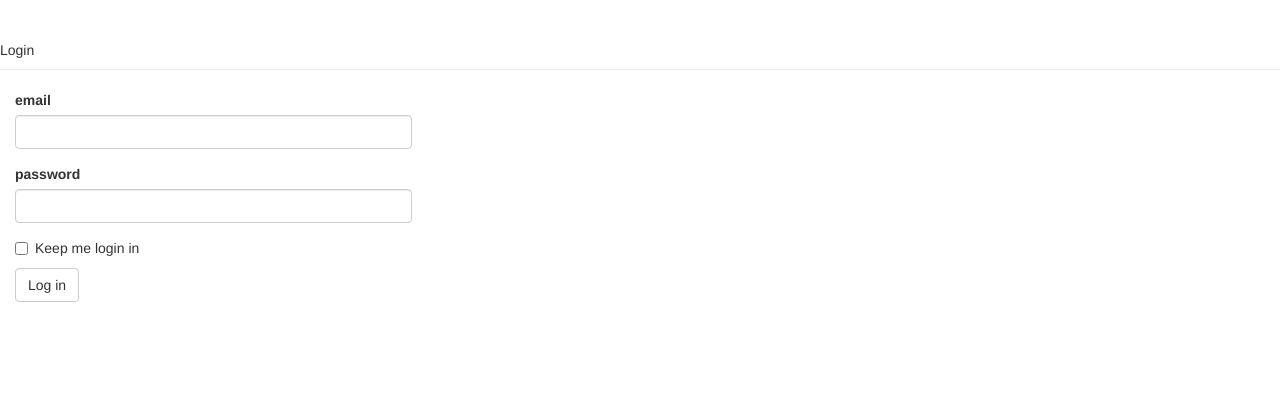
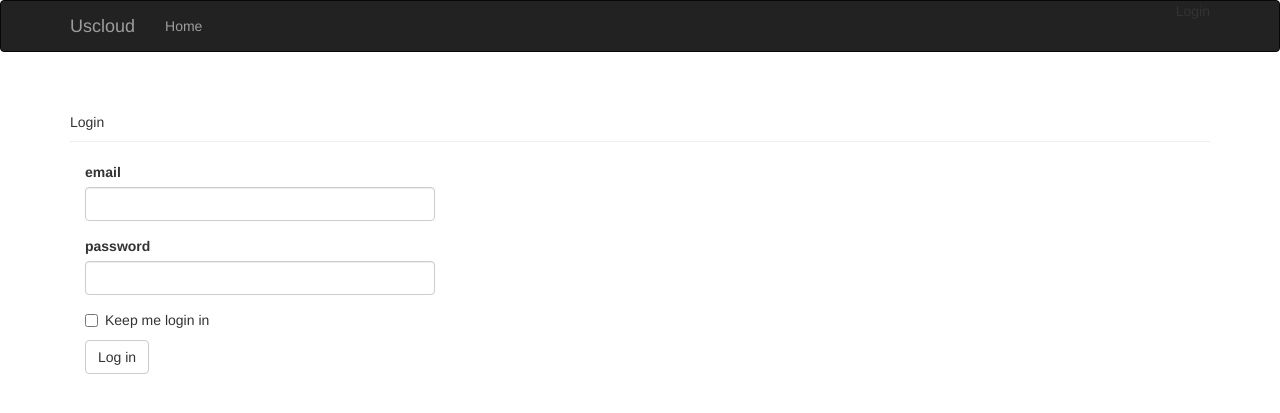
Before and after one commit to lzp819739483/uscloud, a Flask app: page /login in a window 1280 px wide. Shown: the top 413 px of the page. Run offline with Flask 2, Linux system fonts and the light colour scheme; some libraries are stand-ins or nearby versions.

Commit message:
add templates base

```diff
--- a/uscloud/frontend/views.py
+++ b/uscloud/frontend/views.py
@@ -1,13 +1,19 @@
 #!/usr/bin/env python
 # encoding: utf-8
 from flask import Blueprint, render_template, redirect, request, url_for, flash
-from flask.ext.login import login_required, login_user
+from flask.ext.login import login_required, login_user, logout_user
 
 from .forms import LoginForm
 from ..user.models import User
 
 
 frontend = Blueprint('frontend', __name__)
+
+
+@frontend.route('/', methods=['GET'])
+def index():
+    return redirect(url_for('host.index'))
+
 
 @frontend.route('/login', methods=['GET', 'POST'])
 def login():
@@ -17,5 +23,13 @@ def login():
         if user is not None and user.verify_password(form.password.data):
             login_user(user, remember=form.remeber_me.data)
             return redirect(request.args.get('next') or url_for('host.index'))
-        # flash('Invalid username or password')
+        flash('Invalid username or password')
     return render_template('frontend/login.html', form=form)
+
+
+@frontend.route('/logout')
+@login_required
+def logout():
+    logout_user()
+    flash('You have logout')
+    return  redirect(url_for('frontend.login'))
--- a/uscloud/templates/base.html
+++ b/uscloud/templates/base.html
@@ -1 +1,60 @@
 {% extends "bootstrap/base.html" %}
+
+{% block title %}Uscloud{% endblock %}
+
+{% block head %}
+    {{ super() }}
+{% endblock %}
+
+{% block navbar %}
+    <div class="navbar navbar-inverse" role="navigation">
+        <div class="container">
+            <div class="navbar-header">
+                <button type="button" class="navbar-toggle" data-toggle="collapse" data-target=".navbar-collapse">
+                    <span class="sr-only">Toggle navigation</span>
+                    <span class="icon-bar"></span>
+                    <span class="icon-bar"></span>
+                    <span class="icon-bar"></span>
+                </button>
+                <a class="navbar-brand" href="{{ url_for('frontend.index') }}">Uscloud</a>
+            </div>
+            <div class="collapse navbar-collapse">
+                <ul class="nav navbar-nav">
+                    <li><a href="{{ url_for('frontend.index') }}">Home</a></li>
+                    <li></li>
+                </ul>
+                <ul class="nav navbar-nav navbar-right">
+                    {% if current_user.is_authenticated %}
+                    <li class="dropdown">
+                        <a href="#" class="dropdown-toggle" data-toggle="dropdown">{{ current_user.name }}<b class="caret"></b></a>
+                        <ul class="dropdown-menu">
+                            <li><a>Change Password</a></li>
+                            <li><a>Change Email</a></li>
+                            <li class="divider"></li>
+                            <li><a href="{{ url_for('frontend.logout') }}">Logout</a></li>
+                        </ul>
+                    </li>
+                    {% else %}
+                    <li>Login</li>
+                    {% endif %}
+                </ul>
+            </div>
+        </div>
+    </div>
+{% endblock %}
+
+{% block content %}
+    <div class="container">
+        {% for message in get_flashed_messages() %}
+        <div class="alert alert-warning">
+            <button type="button" class="close" data-dismiss="alert" aria-label="Close"><span aria-hidden="true">&times;</span></button>
+            {{ message }}
+        </div>
+        {% endfor %}
+        {% block page_content %}{% endblock %}
+    </div>
+{% endblock %}
+
+{% block script %}
+    {{ super() }}
+{% endblock %}
--- a/uscloud/templates/frontend/login.html
+++ b/uscloud/templates/frontend/login.html
@@ -1,8 +1,7 @@
-{% extends "bootstrap/base.html" %}
+{% extends "base.html" %}
 {% import "bootstrap/wtf.html" as wtf %}
 
-{% block title %}uscloud - Login{% endblock %}
-{% block content %}
+{% block page_content %}
     <div class="page-header">Login</div>
     <div class="col-md-4">{{ wtf.quick_form(form) }}</div>
 {% endblock %}
```
Also changed, not shown: uscloud/templates/host/index.html (+2 -7 lines).
